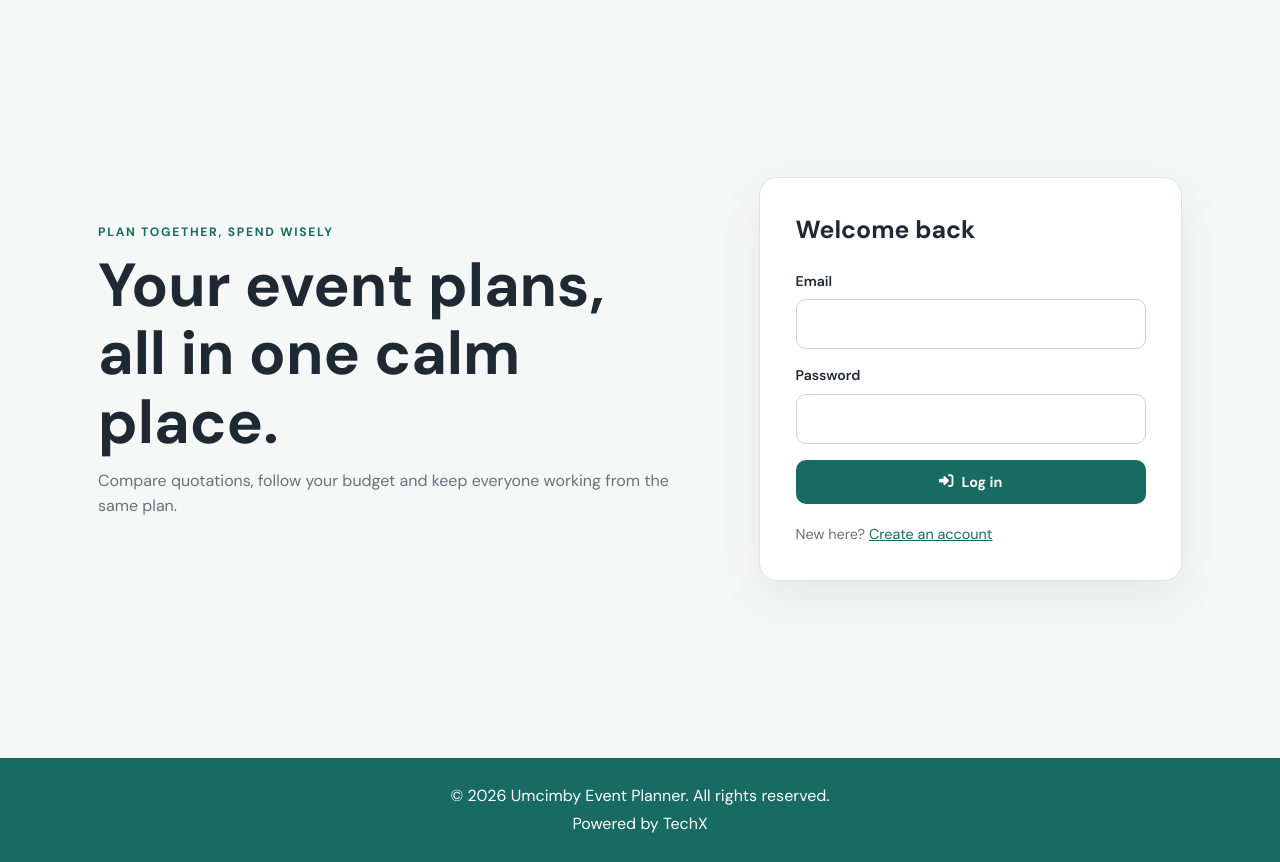
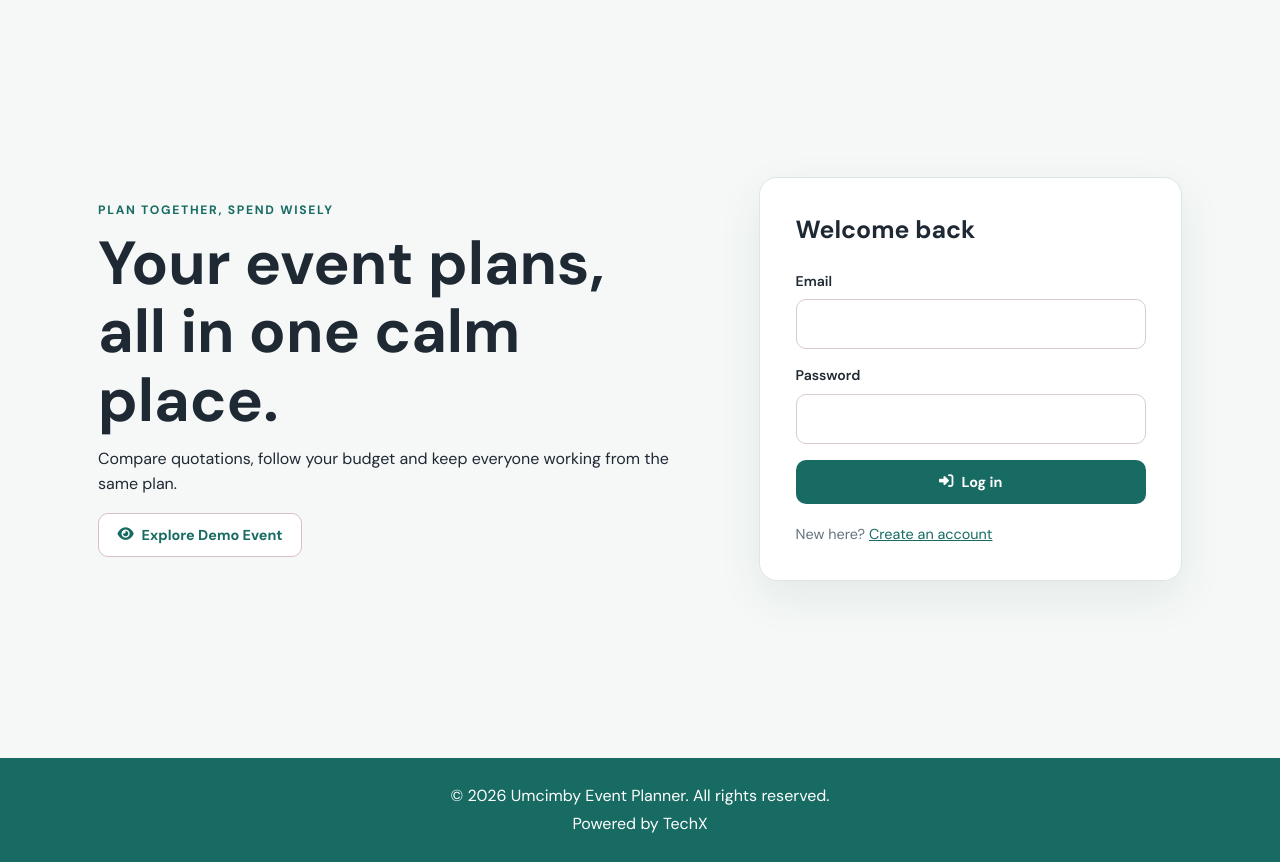
Before and after one commit to Tmazst/Event-Organiser, a Flask app: page /login in a window 1280 px wide. Shown: the part 76-938 px from the top of the page. Run offline with Flask 3, Linux system fonts and the light colour scheme; parts of the project's set-up code (start-up, migrations or seed data) failed here and were passed over.

Commit message:
Add one-click Umcimby demo entry

```diff
--- a/app/templates/auth/login.html
+++ b/app/templates/auth/login.html
@@ -6,6 +6,9 @@
     <p class="eyebrow">Plan together, spend wisely</p>
     <h1>Your event plans, all in one calm place.</h1>
     <p>Compare quotations, follow your budget and keep everyone working from the same plan.</p>
+    {% if config.DEMO_MODE_ENABLED %}
+      <a class="button secondary" href="{{ url_for('demo.enter_demo') }}"><i class="fa-solid fa-eye" aria-hidden="true"></i> Explore Demo Event</a>
+    {% endif %}
   </div>
   <form class="card form-card" method="post">
     <input type="hidden" name="csrf_token" value="{{ csrf_token() }}">
```
